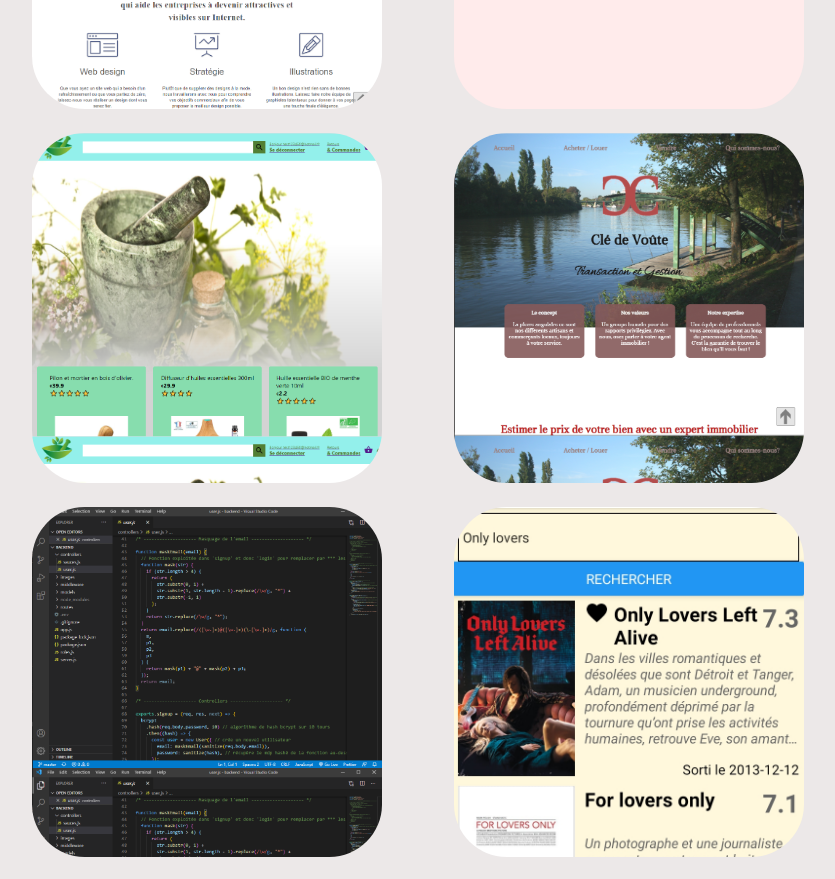
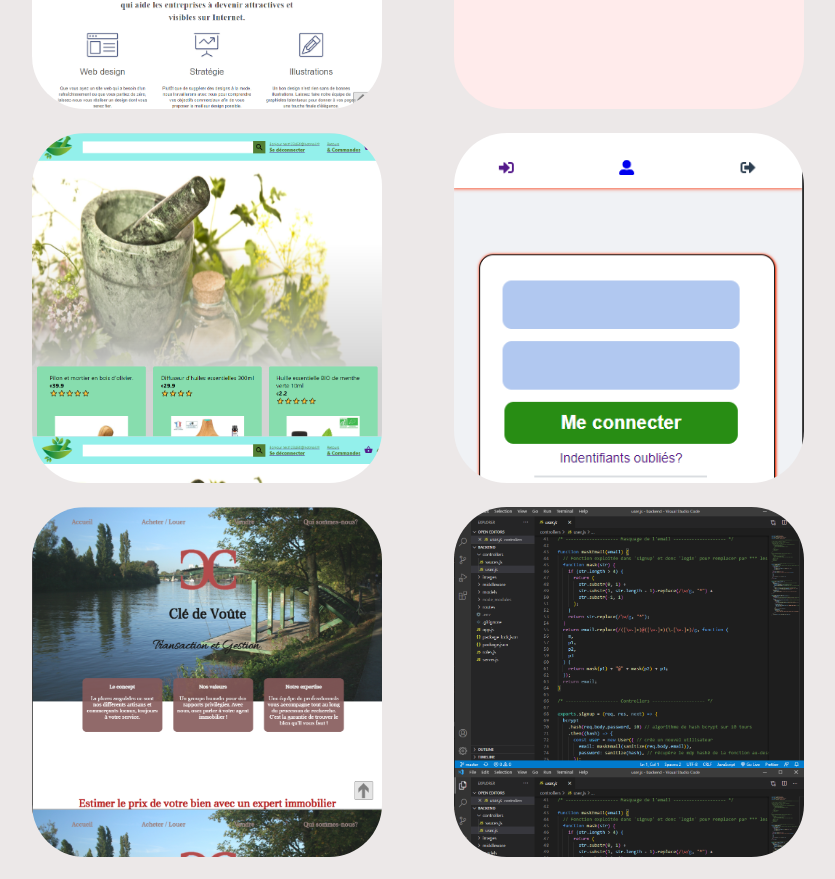
Before and after one commit to Vandethom/vue-portfolio, a Vue app: page / in a window 1280 px wide. Shown: the part 2438-3317 px from the top of the page, without its empty margins (222-1057 px from the left). Built offline with nearby package versions, Linux system fonts and the light colour scheme; what vue-particles would draw is missing.

Commit message:
added project 7 to project lists

```diff
--- a/src/components/Projects.vue
+++ b/src/components/Projects.vue
@@ -51,6 +51,16 @@
                 <h1 id="essentiallyOilsTitle"></h1>
                 <p id="essentiallyOilsDescription"></p>
                 <p id="essentiallyOilsLink"></p>
+            </div>
+            <div
+                id="groupomania"
+                class="project groupomania"
+                @mouseover="hoverGroupomania"
+                @mouseleave="leaveGroupomania"
+            >
+                <h1 id="groupomaniaTitle"></h1>
+                <p id="groupomaniaDescription"></p>
+                <p id="groupomaniaLink"></p>
             </div>
             <div
                 id="oikoPolis"
@@ -249,7 +259,36 @@
                 essentiallyOilsLink.innerHTML = ""
                 essentiallyOilsLink.style = "none"
             },
-
+            hoverGroupomania() {
+                const groupomania = document.getElementById('groupomania')
+                const groupomaniaTitle = document.getElementById('groupomaniaTitle')
+                const groupomaniaDescription = document.getElementById('groupomaniaDescription')
+                const groupomaniaLink = document.getElementById('groupomaniaLink')
+                groupomania.className="hoveredProject"
+                groupomaniaTitle.innerHTML = 'A Personal roleplay API'
+                groupomaniaDescription.innerHTML = 'Construction of a fullstack website using Vue.js, Node.js and Sequelize to create a social media for hypothetical society.'
+                groupomaniaLink.innerHTML = "Access the website →"
+                groupomaniaLink.style.border="solid white 2px"
+                groupomaniaLink.style.padding="6px"
+                groupomaniaLink.style.cursor = "pointer"
+                groupomaniaLink.addEventListener('click', function() {
+                    window.open(
+                        "https://github.com/Vandethom/groupomania",
+                        '_blank'
+                    )
+                })
+            },
+            leaveGroupomania() {
+                const groupomania = document.getElementById('groupomania')
+                const groupomaniaTitle = document.getElementById('groupomaniaTitle')
+                const groupomaniaDescription = document.getElementById('groupomaniaDescription')
+                const groupomaniaLink = document.getElementById('rpProjectLink')
+                groupomania.className="project groupomania"
+                groupomaniaTitle.innerHTML = ""
+                groupomaniaDescription.innerHTML = ""
+                groupomaniaLink.innerHTML = ""
+                groupomaniaLink.style = "none"
+            },
             hoverOikoPolis() {
                 const oikoPolis = document.getElementById('oikoPolis')
                 const oikoPolisTitle = document.getElementById('oikoPolisTitle')
@@ -472,6 +511,11 @@
         background-size: 350px;
     }
 
+    .groupomania {
+        background-image: url('../assets/groupomania.png');
+        background-size: 350px;
+    }
+
     @media all and (max-width: 1024px) {
         .project {
             margin-bottom: 4vh;
```
Also changed, not shown: src/assets/groupomania.png (added).
